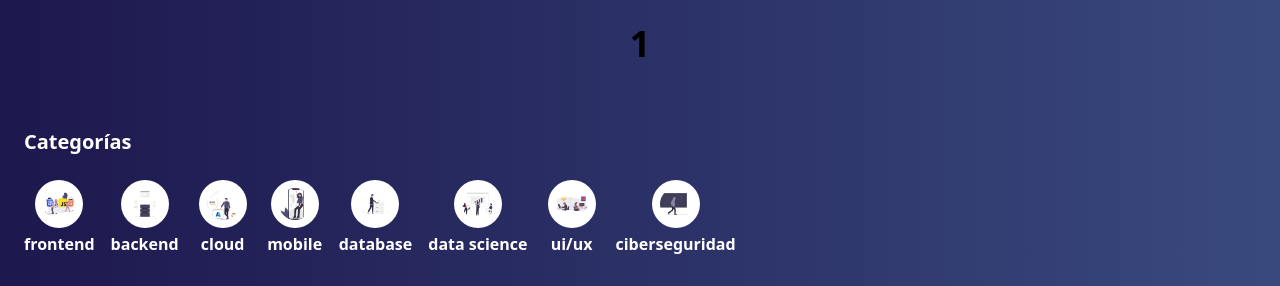
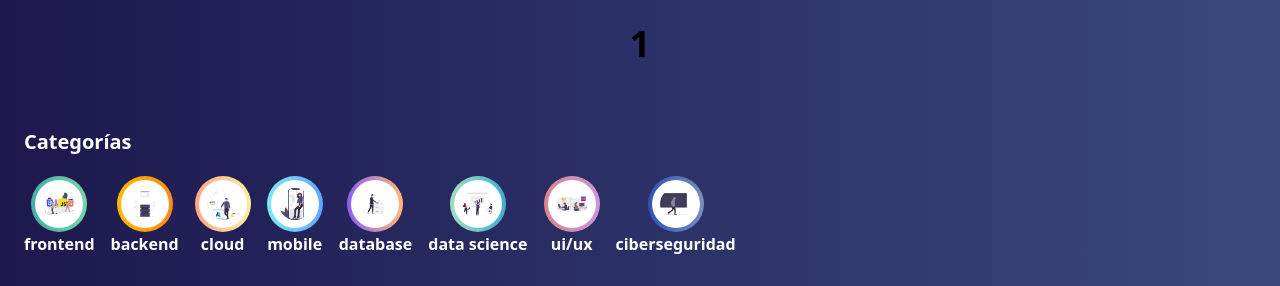
Before and after one commit to xavimondev/contentcreators, a Next.js app: page /category/1 in a window 1280 px wide. Shown: the top 286 px of the page. Built offline with nearby package versions, Linux system fonts and the light colour scheme.

Commit message:
add custom link component

```diff
--- a/components/category.tsx
+++ b/components/category.tsx
@@ -1,5 +1,5 @@
 import Image from 'next/image'
-import Link from 'next/link'
+import CustomLink from './custom-link'
 
 type CategoryProps = {
   id: string
@@ -19,12 +19,12 @@ export const CategoryCard = ({ id, name, colorFrom, colorTo, image }: CategoryPr
           background: `linear-gradient(90deg, ${colorFrom}, ${colorTo})`
         }}
       >
-        <Link href={`category/${id}`}>
+        <CustomLink href={`category/${id}`}>
           <div className='h-auto flex flex-col gap-8 py-8 px-4'>
             <Image src={image} height='256' width='256' alt={name} />
             <p className='max-w-xl font-extrabold text-white/80'>{name}</p>
           </div>
-        </Link>
+        </CustomLink>
       </article>
     </>
   )
@@ -34,9 +34,14 @@ export const CategoryItem = ({ id, name, colorFrom, colorTo, image }: CategoryPr
   return (
     <>
       <li>
-        <Link href={`/category/${id}`}>
+        <CustomLink href={`/category/${id}`}>
           <div className='flex flex-col items-center'>
-            <div className={`w-14 h-14 p-1 rounded-full`}>
+            <div
+              className={`w-14 h-14 p-1 rounded-full`}
+              style={{
+                background: `linear-gradient(90deg, ${colorFrom}, ${colorTo})`
+              }}
+            >
               <div className='h-full p-2 bg-white text-white rounded-full'>
                 <Image
                   className='rounded-full'
@@ -49,7 +54,7 @@ export const CategoryItem = ({ id, name, colorFrom, colorTo, image }: CategoryPr
             </div>
             <span className='text-center text-white font-semibold'>{name.toLowerCase()}</span>
           </div>
-        </Link>
+        </CustomLink>
       </li>
     </>
   )
--- /dev/null
+++ b/components/custom-link.tsx
@@ -0,0 +1,34 @@
+import Link, { LinkProps } from 'next/link'
+import { ReactNode, forwardRef } from 'react'
+
+type CustomLinkProps = {
+  children: ReactNode
+  rel?: string
+  target?: '_self' | '_blank' | '_parent' | '_top'
+} & LinkProps
+
+// eslint-disable-next-line react/display-name
+const CustomLink = forwardRef<HTMLAnchorElement, CustomLinkProps>(
+  (
+    { as, passHref, prefetch, replace, shallow, scroll, href, children, rel, target, ...rest },
+    ref
+  ) => {
+    return (
+      <Link
+        href={href}
+        as={as}
+        passHref={passHref}
+        prefetch={prefetch}
+        replace={replace}
+        shallow={shallow}
+        scroll={scroll}
+      >
+        <a {...rest} rel={rel} target={target} ref={ref}>
+          {children}
+        </a>
+      </Link>
+    )
+  }
+)
+
+export default CustomLink
--- a/components/social-link.tsx
+++ b/components/social-link.tsx
@@ -1,5 +1,5 @@
-import Link from 'next/link'
 import { SocialLink, SocialMedia } from 'types'
+import CustomLink from './custom-link'
 import { BlogIc, DiscordIc, GitHubIc, InstagramIc, TwitchIc, TwitterIc, YoutubeIc } from './icons'
 
 const SOCIAL_LINKS: Array<SocialLink> = [
@@ -46,9 +46,9 @@ const SocialLink = ({ url, id }: SocialLinkProps) => {
   const Component = data.Component
   return (
     <li>
-      <Link href={url} rel='noopener noreferrer' target='_blank'>
+      <CustomLink href={url} rel='noopener noreferrer' target='_blank'>
         {Component}
-      </Link>
+      </CustomLink>
     </li>
   )
 }
```
